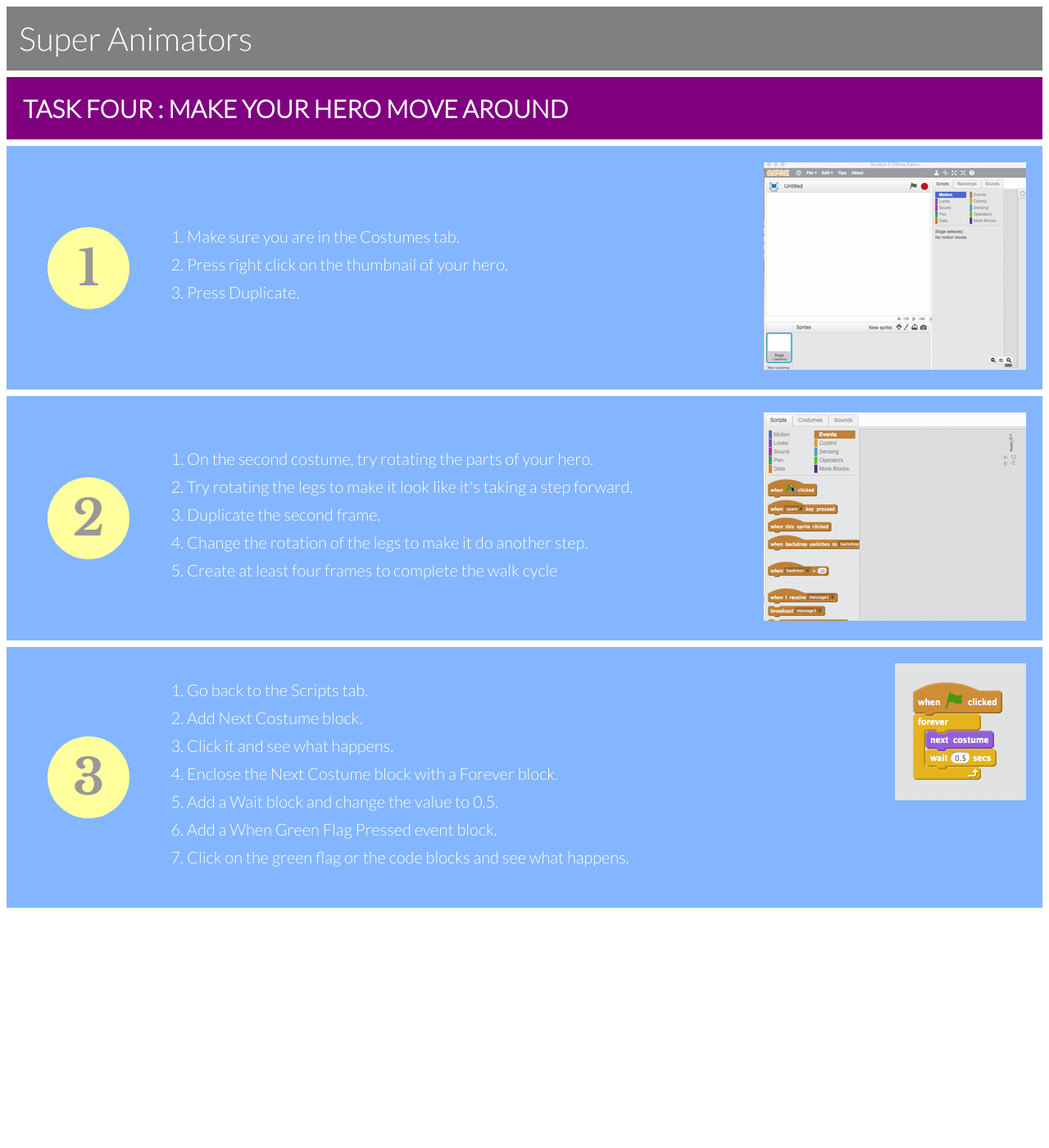
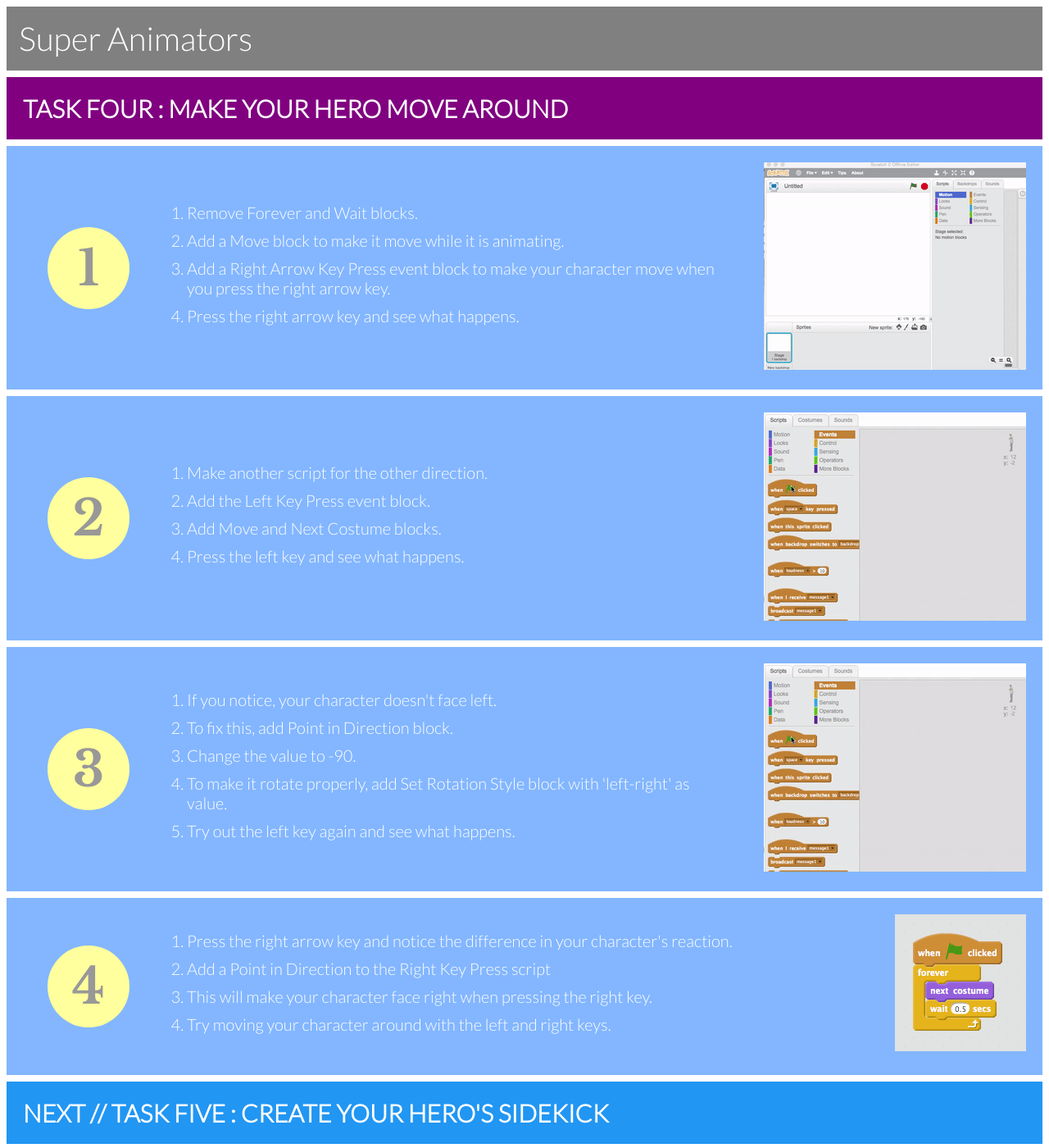
Before and after one commit to goodcodexyz/handout, a Jekyll site: the page built from _tasks/task_4.md, in a window 1280 px wide and 1400 px high. Shown: the whole window at 82% size. Built offline with Jekyll 4.4.1, drawn with Linux system fonts in a browser that asks for light colours.

Commit message:
Adding task 4 and 5

```diff
--- a/_tasks/task_4.md
+++ b/_tasks/task_4.md
@@ -5,28 +5,35 @@ activities:
   - image: "images/t1-01.gif"
     steps:
       [
-        "Make sure you are in the Costumes tab.",
-        "Press right click on the thumbnail of your hero.",
-        "Press Duplicate."
+        "Remove Forever and Wait blocks.",
+        "Add a Move block to make it move while it is animating.",
+        "Add a Right Arrow Key Press event block to make your character move when you press the right arrow key.",
+        "Press the right arrow key and see what happens."
       ]
   - image: "images/t1-02.gif"
     steps:
       [
-        "On the second costume, try rotating the parts of your hero.",
-        "Try rotating the legs to make it look like it's taking a step forward.",
-        "Duplicate the second frame.",
-        "Change the rotation of the legs to make it do another step.",
-        "Create at least four frames to complete the walk cycle"
+        "Make another script for the other direction.",
+        "Add the Left Key Press event block.",
+        "Add Move and Next Costume blocks.",
+        "Press the left key and see what happens."
+
+      ]
+  - image: "images/t1-02.gif"
+    steps:
+      [
+        "If you notice, your character doesn't face left.",
+        "To fix this, add Point in Direction block.",
+        "Change the value to -90.",
+        "To make it rotate properly, add Set Rotation Style block with 'left-right' as value.",
+        "Try out the left key again and see what happens."
       ]
   - image: "images/t1-03.png"
     steps:
       [
-        "Go back to the Scripts tab.",
-        "Add Next Costume block.",
-        "Click it and see what happens.",
-        "Enclose the Next Costume block with a Forever block.",
-        "Add a Wait block and change the value to 0.5.",
-        "Add a When Green Flag Pressed event block.",
-        "Click on the green flag or the code blocks and see what happens."
+        "Press the right arrow key and notice the difference in your character's reaction.",
+        "Add a Point in Direction to the Right Key Press script",
+        "This will make your character face right when pressing the right key.",
+        "Try moving your character around with the left and right keys.",
       ]
 ---
```
Also changed, not shown: _tasks/task_5.md (added, +28 -0 lines).
